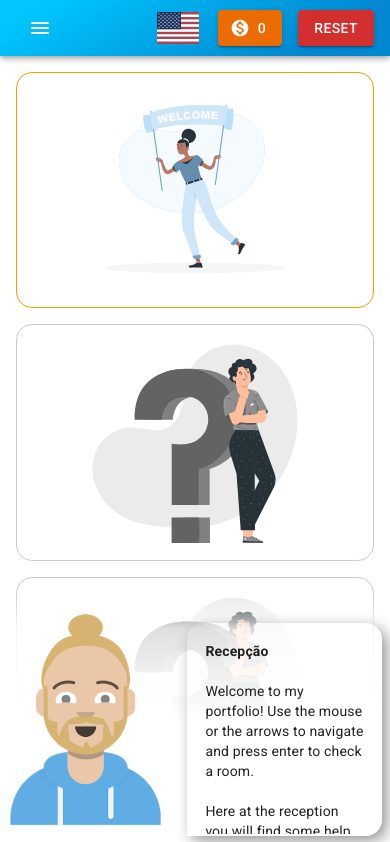
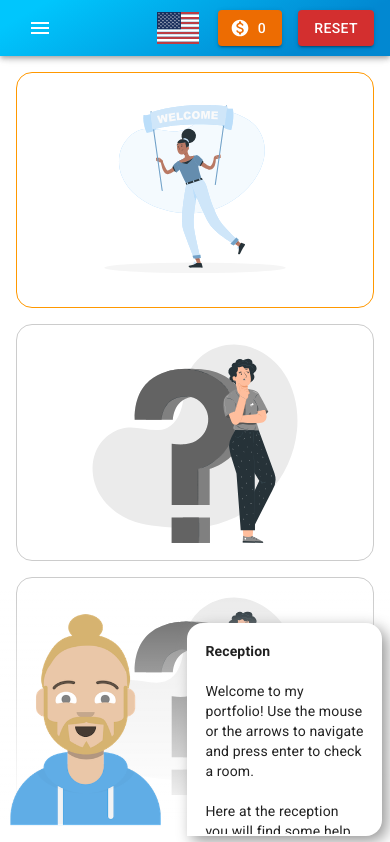
Before and after one commit to vicenteke/redux-portfolio, a React (Create React App) app: page / in a window 390 px wide. Shown: the top 842 px of the page. Built offline with nearby package versions, Linux system fonts and the light colour scheme.

Commit message:
fix: change talkbox background

```diff
--- a/src/index.tsx
+++ b/src/index.tsx
@@ -21,7 +21,7 @@ import common_es from "./translations/es/common.json";
 
 i18next.init({
     interpolation: { escapeValue: false },
-    lng: 'pt',
+    lng: 'en',
     resources: {
         en: {
             common: common_en
--- a/src/style/style.sass
+++ b/src/style/style.sass
@@ -84,7 +84,7 @@ body
         width: 100vw
         z-index: 100
         max-height: 30vh
-        background: linear-gradient(0deg, white 50%, rgba(255, 255, 255, .8) 85%, transparent 100%)
+        background: linear-gradient(0deg, white 10%, transparent 100%)
 
 .avatar-image
     overflow-x: hidden
@@ -111,6 +111,7 @@ body
         border-radius: 16px 16px 16px 0
 
 .talkbox-active
+    background: white
     box-shadow: 5px 5px 15px #969696
 
 .nice-gradient
--- a/src/translations/en/common.json
+++ b/src/translations/en/common.json
@@ -4,7 +4,7 @@
         "meetingRoom": "I've made a brief summary of my professional experience, also presenting the key technologies and responsibilities involved.",
         "bathroom": "Hey, there's nothing for you to see here! Check the other rooms.",
         "office": "I brought you some of the projects I've made apart from work. That's how developers have fun most of their nights.",
-        "store": "Time to go shopping!\n\nWhat about some fancier looking?",
+        "store": "Time to go shopping!\nWhat about some fancier looking?",
         "contact": "Looks like you got interested, that is great\n\nHere are my contact info so we can get in touch.",
         "coffee": "What about we get to know each other a little bit?\n\nI would love to share with you some things I like to do on my free time.",
         "lab": "We are still working on some research.\n\nI would keep exploring other spaces if I were you.",
--- a/src/translations/es/common.json
+++ b/src/translations/es/common.json
@@ -4,7 +4,7 @@
         "meetingRoom": "I've made a brief summary of my professional experience, also presenting the key technologies and responsibilities involved.",
         "bathroom": "Hey, there's nothing for you to see here! Check the other rooms.",
         "office": "I brought you some of the projects I've made apart from work. That's how developers have fun most of their nights.",
-        "store": "Time to go shopping!\n\nWhat about some fancier looking?",
+        "store": "Time to go shopping!\nWhat about some fancier looking?",
         "contact": "Looks like you got interested, that is great\n\nHere are my contact info so we can get in touch.",
         "coffee": "What about we get to know each other a little bit?\n\nI would love to share with you some things I like to do on my free time.",
         "lab": "We are still working on some research.\n\nI would keep exploring other spaces if I were you.",
--- a/src/translations/pt-br/common.json
+++ b/src/translations/pt-br/common.json
@@ -4,7 +4,7 @@
         "meetingRoom": "I've made a brief summary of my professional experience, also presenting the key technologies and responsibilities involved.",
         "bathroom": "Hey, there's nothing for you to see here! Check the other rooms.",
         "office": "I brought you some of the projects I've made apart from work. That's how developers have fun most of their nights.",
-        "store": "Time to go shopping!\n\nWhat about some fancier looking?",
+        "store": "Time to go shopping!\nWhat about some fancier looking?",
         "contact": "Looks like you got interested, that is great\n\nHere are my contact info so we can get in touch.",
         "coffee": "What about we get to know each other a little bit?\n\nI would love to share with you some things I like to do on my free time.",
         "lab": "We are still working on some research.\n\nI would keep exploring other spaces if I were you.",
```
